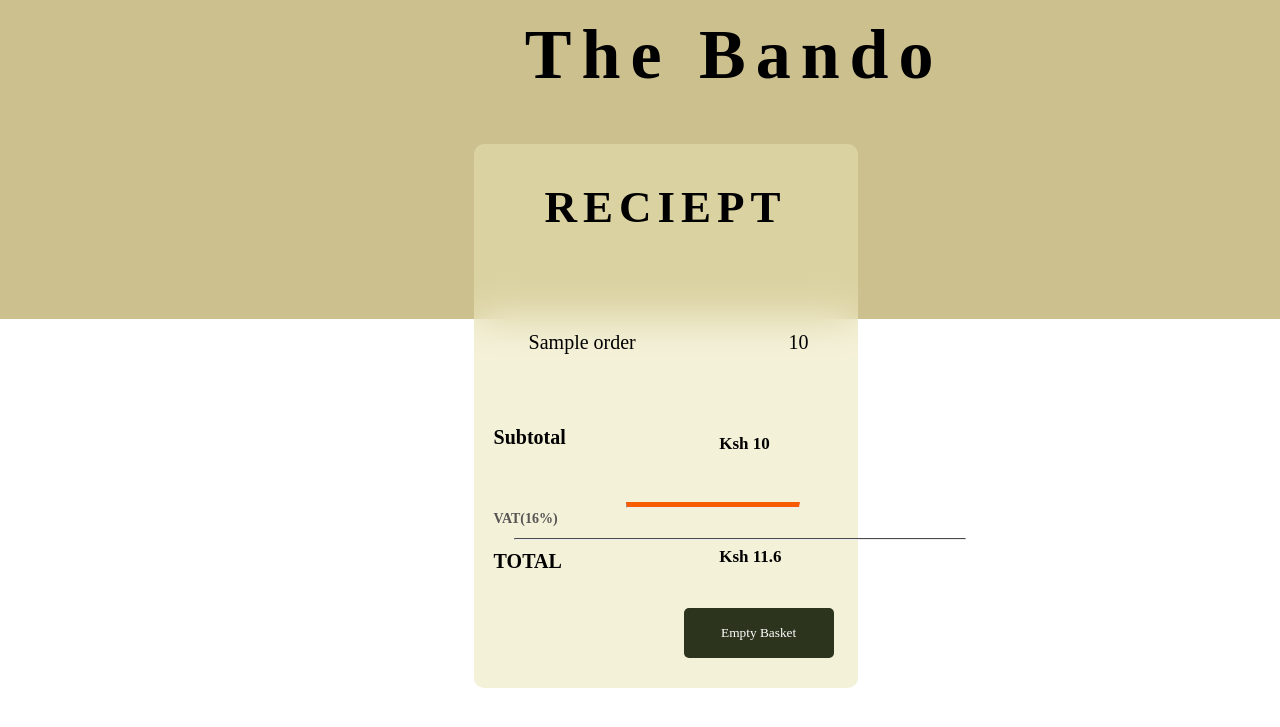
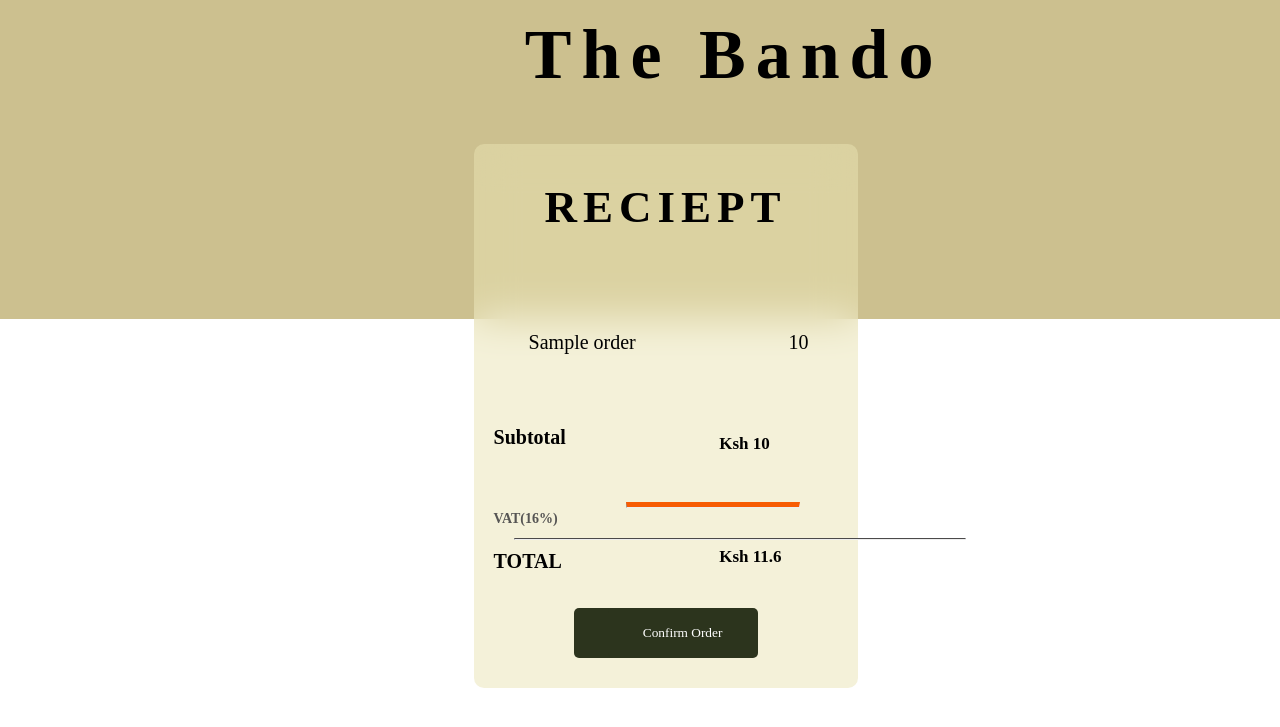
Before and after one commit to koechian/Year1-WebDevAssignment, a PHP site: page /PHP/order.php in a window 1280 px wide. Shown: the part 56-783 px from the top of the page. Run offline with PHP 8.4, Linux system fonts and the light colour scheme; the visitor is signed in with stand-in values (Sample User, id 1); tables that the repository leaves empty or names only in its code hold one stand-in row (values such as "Sample post"); data that the repository does not hold is empty.

Commit message:
Added Order Confirmation

```diff
--- a/CSS/index.css
+++ b/CSS/index.css
@@ -300,7 +300,7 @@ hr.solid {
 }
 
 #delivery,
-#pickup,#clear {
+#pickup,#clear,#confirm {
   border: none;
   border-radius: 5px;
   height: 50px;
@@ -314,7 +314,7 @@ hr.solid {
   transition: 0.3s;
 }
 
-#delivery:hover,#clear:hover,
+#delivery:hover,#confirm:hover,#clear:hover,
 #pickup:hover,#place_order:hover {
   background: #e9e3b4;
   color: #000000;
--- a/CSS/orders.css
+++ b/CSS/orders.css
@@ -82,6 +82,12 @@ td{
 #clear{
     position: absolute;
     bottom: 20px;
-    left: 200px;
+    left: 90px;
     width: 150px !important;
 }
+#confirm{
+    position: absolute;
+    bottom: 20px;
+    right: 90px;
+    width: 150px !important;
+}
--- a/PHP/order.php
+++ b/PHP/order.php
@@ -40,6 +40,7 @@
 
             $select = "SELECT * FROM  orders WHERE id =$temp";
             $prices = array();
+            $foods_name = array();
             $x = 0;
             if ($result = mysqli_query($link, $select)) {
 
@@ -51,6 +52,7 @@
                     echo "<td>" . $row['price'] . "</td>";
                     echo "</tr>";
                     $prices[$x] = $row['price'];
+                    $foods_name[$x] = $row['food_name'];
                     $x++;
                 }
                 echo "</table>";
@@ -73,13 +75,27 @@
         <div id="clear_order">
             <form action="" method="post">
                 <input value="Empty Basket" id="clear" name="reset" type="submit">
+                <input value="Confirm Order" id="confirm" name="confirm" type="submit">
             </form>
             <?php
             $reset = "DELETE FROM orders WHERE id =$temp";
+
+
             if (isset($_POST['reset'])) {
                 if ($result = mysqli_query($link, $reset)) {
                     header("location:order.php");
                 } else echo mysqli_error($link);
+            }
+
+            if (isset($_POST['confirm'])) {
+
+                foreach ($foods_name as $value) {
+                    $confirm = "INSERT INTO confirmed(id,food_name)VALUE($temp,'$value')";
+
+                    if ($result = mysqli_query($link, $confirm) && $result = mysqli_query($link, $reset)) {
+                        header("location:order.php");
+                    } else echo mysqli_error($link);
+                }
             }
 
             ?>
```
